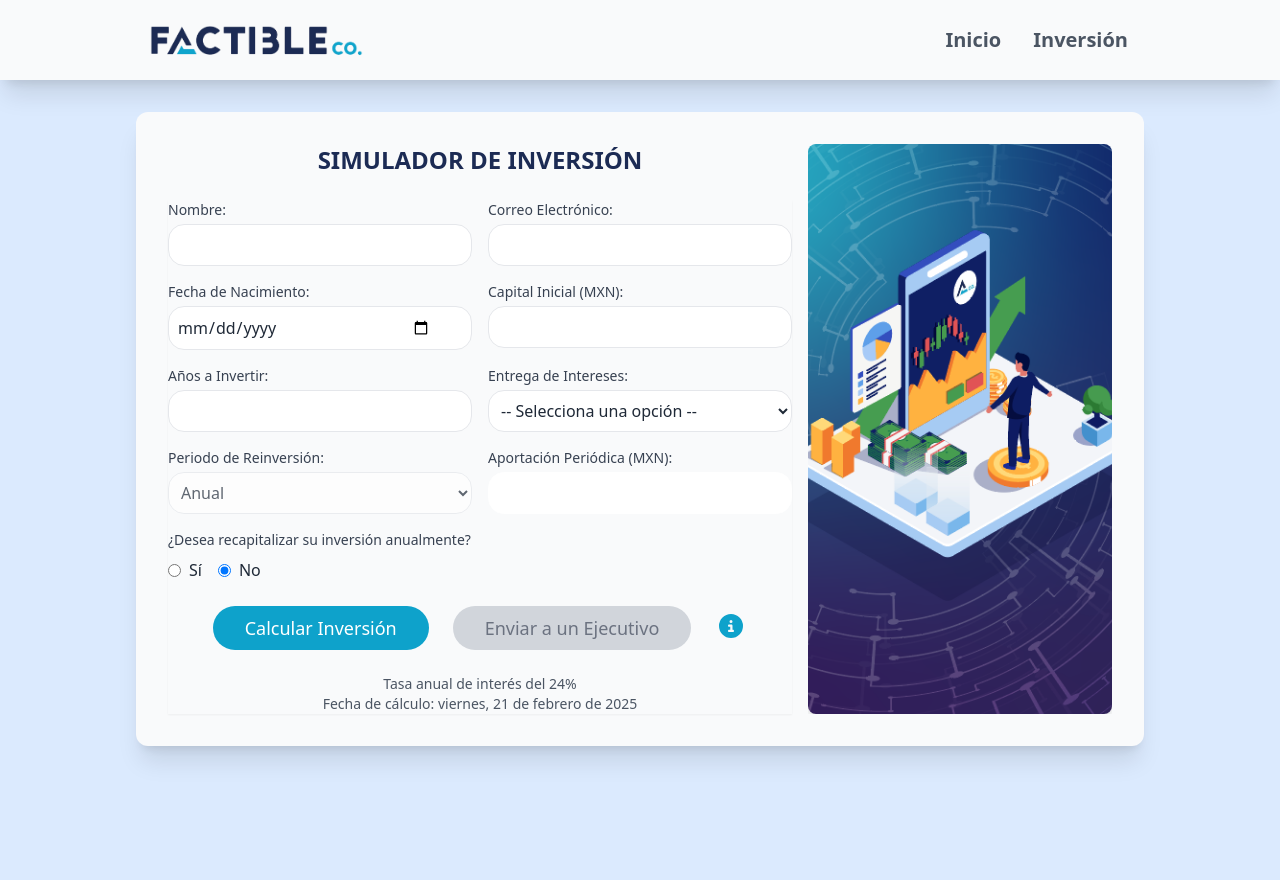
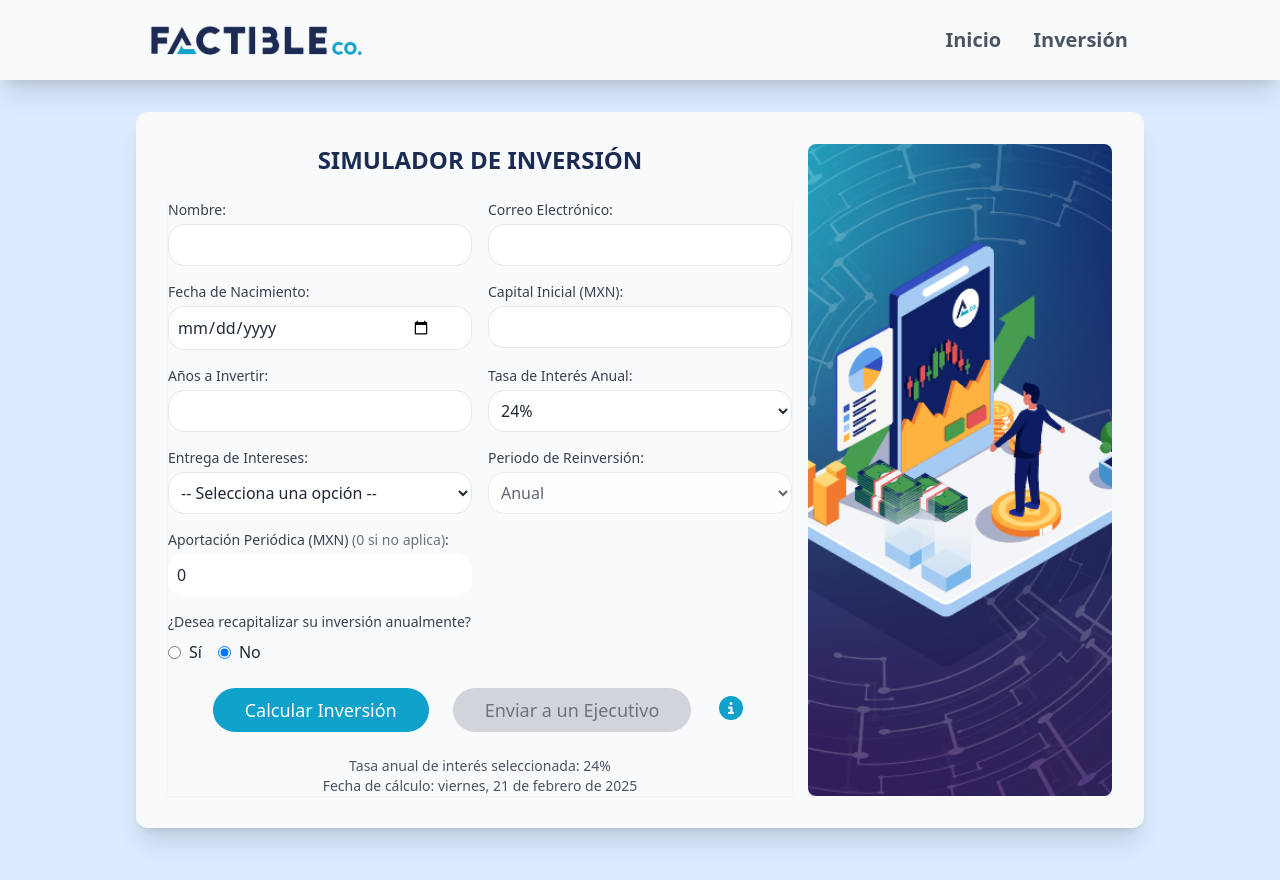
Before and after one commit to GerardoARHernandez/SimuladorInv, a React (Vite) app: page / in a window 1280 px wide. Built offline with nearby package versions, Linux system fonts and the light colour scheme; no server answers.

Commit message:
Cambio de la tasa de interes

```diff
--- a/src/components/InvestmentForm.jsx
+++ b/src/components/InvestmentForm.jsx
@@ -1,4 +1,4 @@
-import { useState, useEffect } from "react";
+import { useState } from "react";
 import ExecutiveModal from "./ExecutiveModal";
 import { faCalendarDays } from "@fortawesome/free-regular-svg-icons";
 import { faInfoCircle } from "@fortawesome/free-solid-svg-icons";
@@ -13,37 +13,11 @@ const InvestmentForm = ({ onCalculate }) => {
     anosInvertir: "",
     entregaIntereses: "",
     periodoReinversion: "Anual",
-    aportacionPeriodica: "",
+    aportacionPeriodica: "0", // Valor por defecto 0
     deseaRecapitalizar: "NO",
     recapitalizacionAnual: "100%",
     tasaInteresAnual: "24", // Valor por defecto
   });
-
-  const [loading, setLoading] = useState(true); // Estado para manejar la carga
-
-  // Obtener tasa de interés al montar el componente
-  useEffect(() => {
-    const fetchInterestRate = async () => {
-      try {
-        const response = await fetch('https://souvenir-site.com/WebTarjet/APIEmpresas/ConsultaTasaInteresSimulador');
-        const data = await response.json();
-
-        if (data.TASA_INTERES_ANUAL) {
-          setFormData(prev => ({
-            ...prev,
-            tasaInteresAnual: data.TASA_INTERES_ANUAL.toString()
-          }));
-        }
-      } catch (error) {
-        console.error('Error al obtener la tasa de interés:', error);
-        // Mantener el valor por defecto si hay error
-      } finally {
-        setLoading(false);
-      }
-    };
-
-    fetchInterestRate();
-  }, []);
 
   const validateRequiredFields = () => {
     return (
@@ -53,8 +27,8 @@ const InvestmentForm = ({ onCalculate }) => {
       formData.capitalInicial &&
       formData.anosInvertir &&
       formData.entregaIntereses &&
-      formData.periodoReinversion &&
-      (formData.periodoReinversion === "Ninguna" || formData.aportacionPeriodica)
+      formData.periodoReinversion
+      // Eliminamos la validación de aportacionPeriodica ya que siempre tendrá valor
     );
   };
 
@@ -67,13 +41,10 @@ const InvestmentForm = ({ onCalculate }) => {
 
   // Función para manejar el envío al ejecutivo
   const handleSendToExecutive = (executiveData) => {
-    // Aquí puedes implementar el envío real (API, email, etc.)
     console.log('Datos enviados al ejecutivo:', {
       ...formData,
       ...executiveData
     });
-
-    // Mostrar confirmación al usuario
     alert('Su información ha sido enviada al ejecutivo. Nos pondremos en contacto pronto.');
   };
 
@@ -82,8 +53,8 @@ const InvestmentForm = ({ onCalculate }) => {
     setShowInfo({
       visible: true,
       position: {
-        top: buttonRect.bottom + window.scrollY + 5, // 5px debajo del botón
-        right: buttonRect.right + window.scrollX
+        top: buttonRect.bottom + window.scrollY + 5,
+        left: buttonRect.left + window.scrollX
       }
     });
     setTimeout(() => {
@@ -94,24 +65,19 @@ const InvestmentForm = ({ onCalculate }) => {
   const handleChange = (e) => {
     const { name, value } = e.target;
 
-    // Si el campo cambiado es "periodoReinversion" y el valor es "Ninguna", setear "aportacionPeriodica" a "0"
     if (name === "periodoReinversion" && value === "Ninguna") {
       setFormData({
         ...formData,
         [name]: value,
-        aportacionPeriodica: "0",
+        aportacionPeriodica: "0" // Forzar 0 si no hay reinversión
       });
-    }
-    // Si el campo cambiado es "deseaRecapitalizar"
-    else if (name === "deseaRecapitalizar") {
+    } else if (name === "deseaRecapitalizar") {
       setFormData({
         ...formData,
         [name]: value,
         recapitalizacionAnual: value === "SI" ? "100%" : "0%"
       });
-    }
-    // En cualquier otro caso, actualizar el estado normalmente
-    else {
+    } else {
       setFormData({
         ...formData,
         [name]: value,
@@ -120,6 +86,14 @@ const InvestmentForm = ({ onCalculate }) => {
   };
 
   const percentage = parseInt(formData.recapitalizacionAnual, 10);
+
+  // Generar opciones de tasas de interés del 8% al 24%
+  const interestRateOptions = [];
+  for (let i = 8; i <= 24; i++) {
+    interestRateOptions.push(
+      <option key={i} value={i}>{i}%</option>
+    );
+  }
 
   const handleSubmit = (e) => {
     e.preventDefault();
@@ -140,44 +114,29 @@ const InvestmentForm = ({ onCalculate }) => {
       aportacionPeriodica,
       recapitalizacionAnual,
       deseaRecapitalizar,
+      tasaInteresAnual
     } = formData;
 
     const capitalInicialNum = parseFloat(capitalInicial.replace(/,/g, ""));
     const anosInvertirNum = parseInt(anosInvertir);
     const aportacionPeriodicaNum = parseFloat(aportacionPeriodica.replace(/,/g, ""));
-    // Si no desea recapitalizar, forzar 0%
     const recapitalizacionAnualNum = deseaRecapitalizar === "SI" ? parseFloat(recapitalizacionAnual) / 100 : 0;
-    const tasaMensual = (parseFloat(formData.tasaInteresAnual) / 100) / 12;
+    const tasaMensual = (parseFloat(tasaInteresAnual) / 100) / 12;
 
     let periodosPorAno = 1;
     switch (entregaIntereses) {
-      case "mensual":
-        periodosPorAno = 12;
-        break;
-      case "trimestral":
-        periodosPorAno = 4;
-        break;
-      case "semestral":
-        periodosPorAno = 2;
-        break;
+      case "mensual": periodosPorAno = 12; break;
+      case "trimestral": periodosPorAno = 4; break;
+      case "semestral": periodosPorAno = 2; break;
     }
 
     let tasaPorPeriodo;
     switch (entregaIntereses) {
-    case "mensual":
-      tasaPorPeriodo = tasaMensual;
-      break;
-    case "trimestral":
-      tasaPorPeriodo = tasaMensual * 3;
-      break;
-    case "semestral":
-      tasaPorPeriodo = tasaMensual * 6;
-      break;
-    case "anual":
-      tasaPorPeriodo = tasaMensual * 12;
-      break;
+      case "mensual": tasaPorPeriodo = tasaMensual; break;
+      case "trimestral": tasaPorPeriodo = tasaMensual * 3; break;
+      case "semestral": tasaPorPeriodo = tasaMensual * 6; break;
+      case "anual": tasaPorPeriodo = tasaMensual * 12; break;
     }
-
 
     let capitalTotal = capitalInicialNum;
     let capitalInicialAcumulado = capitalInicialNum;
@@ -217,7 +176,7 @@ const InvestmentForm = ({ onCalculate }) => {
       resultsCalculados.push({
         periodo: `P${i}`,
         año: anoActual,
-        edad: edadActual + anoActual - 1, // Edad actual + años transcurridos
+        edad: edadActual + anoActual - 1,
         capitalInicial: capitalInicialNum.toFixed(2),
         capitalAdicional: aportacion.toFixed(2),
         saldoAcumulado: capitalInicialAcumulado.toFixed(2),
@@ -229,11 +188,10 @@ const InvestmentForm = ({ onCalculate }) => {
       anoAnt = anoActual;
     }
 
-    onCalculate(resultsCalculados, formData); // Enviar ambos: resultados y datos del formulario
+    onCalculate(resultsCalculados, formData);
   };
 
   const handleContainerClick = () => {
-    // Enfocar el input de fecha cuando se hace clic en el contenedor
     document.getElementById('fechaNacimiento').focus();
   };
 
@@ -327,6 +285,20 @@ const InvestmentForm = ({ onCalculate }) => {
                 />
               </div>
 
+              {/* Tasa de Interés Anual */}
+              <div>
+                <label className="block text-sm font-medium text-gray-700">Tasa de Interés Anual:</label>
+                <select
+                  name="tasaInteresAnual"
+                  value={formData.tasaInteresAnual}
+                  onChange={handleChange}
+                  className="mt-1 block w-full p-2 border bg-white rounded-2xl hover:border-blue-500 focus:ring-blue-400 focus:border-blue-400"
+                  required
+                >
+                  {interestRateOptions}
+                </select>
+              </div>
+
               {/* Entrega de Intereses */}
               <div>
                 <label className="block text-sm font-medium text-gray-700">Entrega de Intereses:</label>
@@ -347,13 +319,13 @@ const InvestmentForm = ({ onCalculate }) => {
 
               {/* Periodo de Reinversión */}
               <div>
-              <label className="block text-sm font-medium text-gray-700">Periodo de Reinversión:</label>
+                <label className="block text-sm font-medium text-gray-700">Periodo de Reinversión:</label>
                 <select
                   name="periodoReinversion"
                   value={formData.periodoReinversion}
                   onChange={handleChange}
                   className="mt-1 block w-full p-2 border bg-white rounded-2xl hover:border-blue-500 focus:ring-blue-400 focus:border-blue-400"
-                  disabled // Se desactiva para que no pueda cambiarse
+                  disabled
                 >
                   <option value="Anual">Anual</option>
                 </select>
@@ -361,7 +333,9 @@ const InvestmentForm = ({ onCalculate }) => {
 
               {/* Aportación Periódica */}
               <div>
-                <label className="block text-sm font-medium text-gray-700">Aportación Periódica (MXN):</label>
+                <label className="block text-sm font-medium text-gray-700">
+                  Aportación Periódica (MXN) <span className="text-gray-500">(0 si no aplica)</span>:
+                </label>
                 <input
                   type="text"
                   name="aportacionPeriodica"
@@ -371,8 +345,6 @@ const InvestmentForm = ({ onCalculate }) => {
                     handleChange({ target: { name: e.target.name, value } });
                   }}
                   className="mt-1 block w-full p-2 border rounded-2xl border-white hover:border-blue-500 focus:ring-blue-400 focus:border-blue-400"
-                  disabled={formData.periodoReinversion === "Ninguna"}
-                  required={formData.periodoReinversion !== "Ninguna"}
                 />
               </div>
             </div>
@@ -524,11 +496,7 @@ const InvestmentForm = ({ onCalculate }) => {
 
             {/* Información adicional */}
             <div className="text-center text-gray-600 text-sm">
-              {loading ? (
-                <p>Cargando tasa de interés...</p>
-              ) : (
-                <p>Tasa anual de interés del {formData.tasaInteresAnual}%</p>
-              )}
+              <p>Tasa anual de interés seleccionada: {formData.tasaInteresAnual}%</p>
               <p>Fecha de cálculo: {new Date().toLocaleDateString("es-mx", {
                 weekday: "long",
                 year: "numeric",
```
